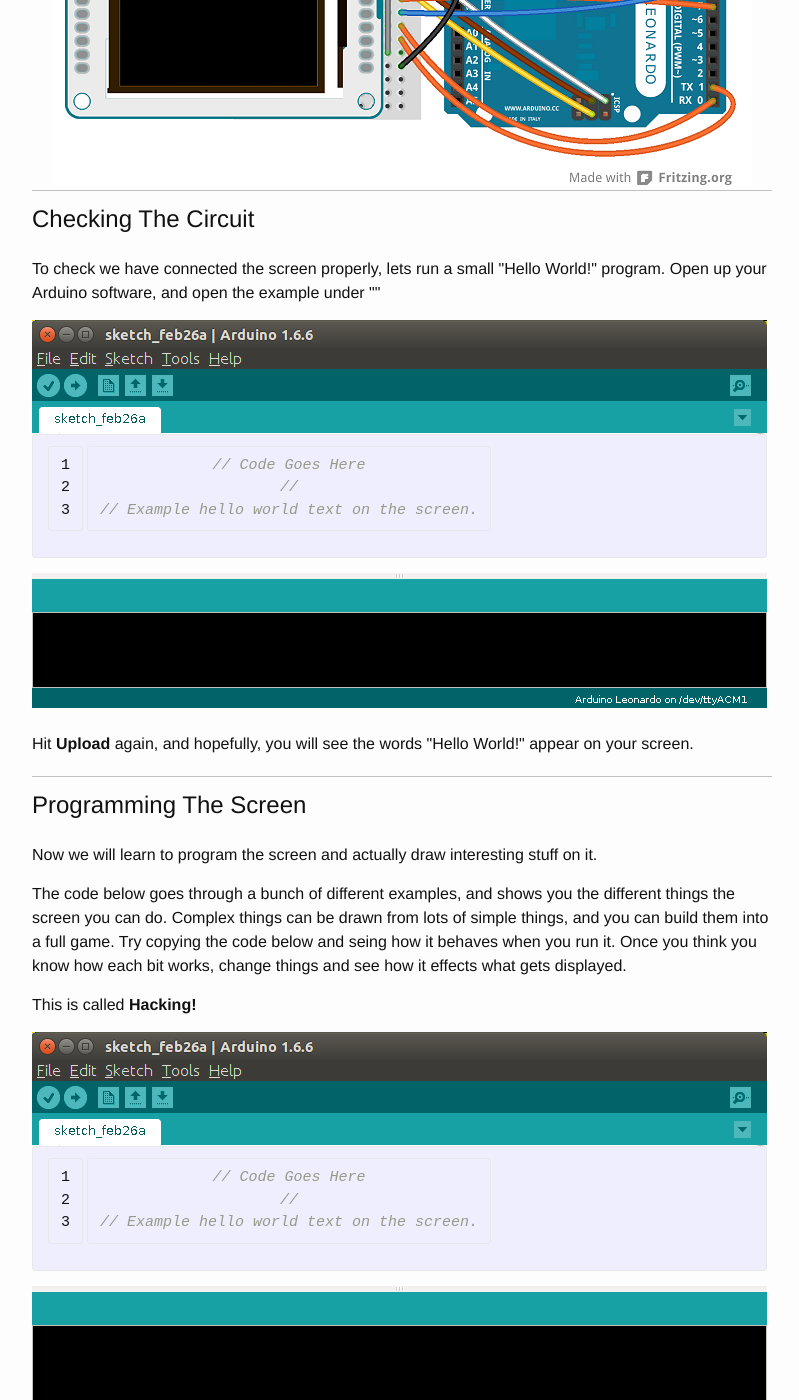
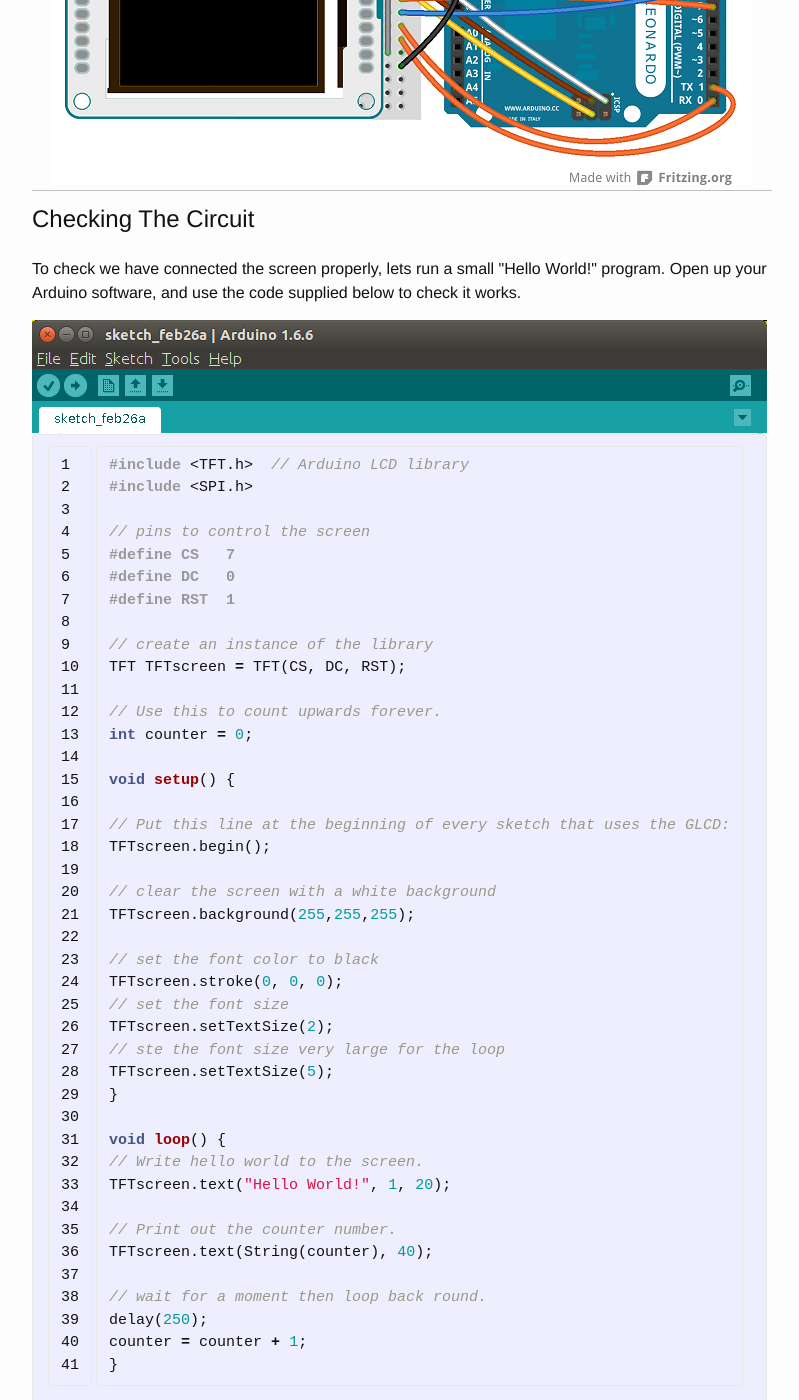
Before and after one commit to MVSE-Outreach/arduino-games, a Jekyll site: the page built from tutorial/using-the-screen.html, in a window 1280 px wide and 1400 px high, scrolled down 971 px. Shown: the whole window, without its empty margins (238-1037 px from the left). Built offline with Jekyll 4.4.1, drawn with Linux system fonts in a browser that asks for light colours.

Commit message:
Add a better example of how to check the screen works.  On branch master  Changes to be committed: 	modified:   using-the-screen.html

```diff
--- a/tutorial/using-the-screen.html
+++ b/tutorial/using-the-screen.html
@@ -42,17 +42,55 @@
 <div class="section">
 <p>
 To check we have connected the screen properly, lets run a small "Hello
-World!" program. Open up your Arduino software, and open the example
-under "<i></i>"
-</p>
+World!" program. Open up your Arduino software, and use the code supplied
+below to check it works.</p>
 
-<div style="text-align:center; max-width:735px;">
+<div style="text-align:left; max-width:735px;">
 <img src="images/ide-top.png"/>
 {% highlight C linenos %}
 
-// Code Goes Here
-//
-// Example hello world text on the screen.
+#include <TFT.h>  // Arduino LCD library
+#include <SPI.h>
+
+// pins to control the screen
+#define CS   7
+#define DC   0
+#define RST  1
+
+// create an instance of the library
+TFT TFTscreen = TFT(CS, DC, RST);
+
+// Use this to count upwards forever.
+int counter = 0;
+
+void setup() {
+
+// Put this line at the beginning of every sketch that uses the GLCD:
+TFTscreen.begin();
+
+// clear the screen with a white background
+TFTscreen.background(255,255,255);
+
+// set the font color to black
+TFTscreen.stroke(0, 0, 0);
+// set the font size
+TFTscreen.setTextSize(2);
+// ste the font size very large for the loop
+TFTscreen.setTextSize(5);
+}
+
+void loop() {
+// Write hello world to the screen.
+TFTscreen.text("Hello World!", 1, 20);
+
+// Print out the counter number.
+TFTscreen.text(String(counter), 40);
+
+// wait for a moment then loop back round.
+delay(250);
+counter = counter + 1;
+}
+
 
 {% endhighlight %}
 <img src="images/ide-bottom.png"/>
```
